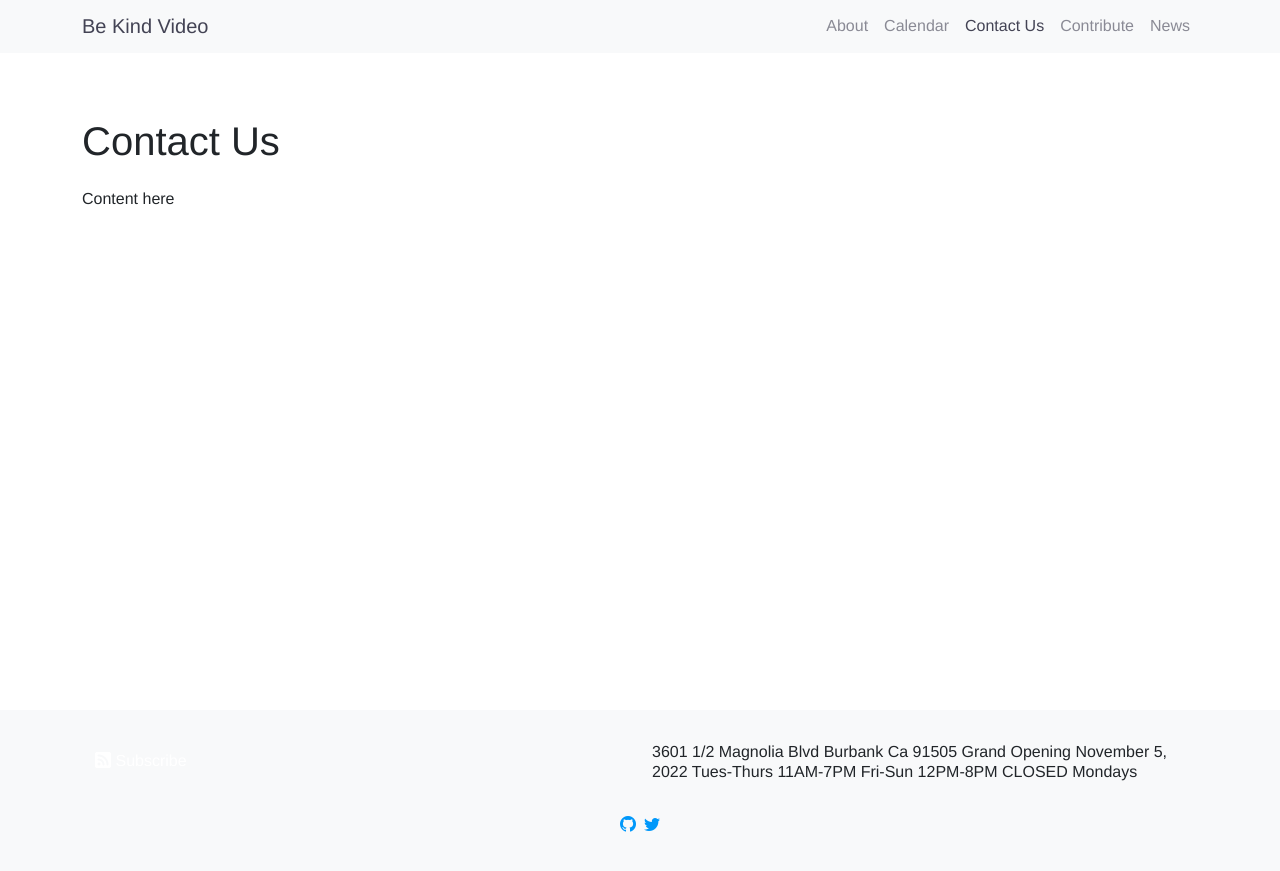
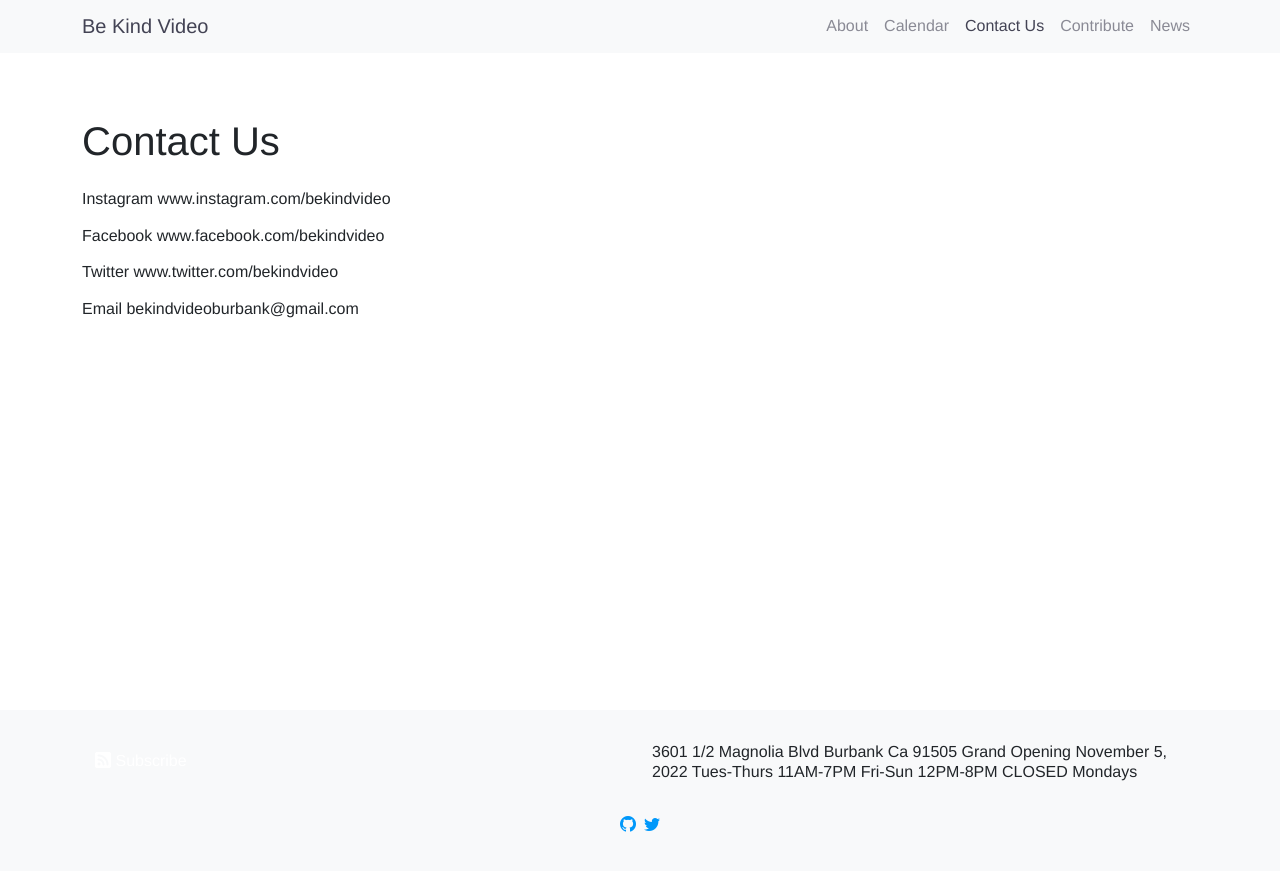
Before and after one commit to arenoir/be-kind-video, a Jekyll site: the page built from contact.markdown, in a window 1280 px wide. Shown: the top 871 px of the page. Built offline with Jekyll 4.4.1, drawn with Linux system fonts in a browser that asks for light colours.

Commit message:
Update contact.markdown
Added Socials, and Email.

```diff
--- a/contact.markdown
+++ b/contact.markdown
@@ -4,4 +4,10 @@
 permalink: /contact/
 ---
 
-Content here
+Instagram www.instagram.com/bekindvideo
+
+Facebook  www.facebook.com/bekindvideo
+
+Twitter   www.twitter.com/bekindvideo
+
+Email     bekindvideoburbank@gmail.com
```
